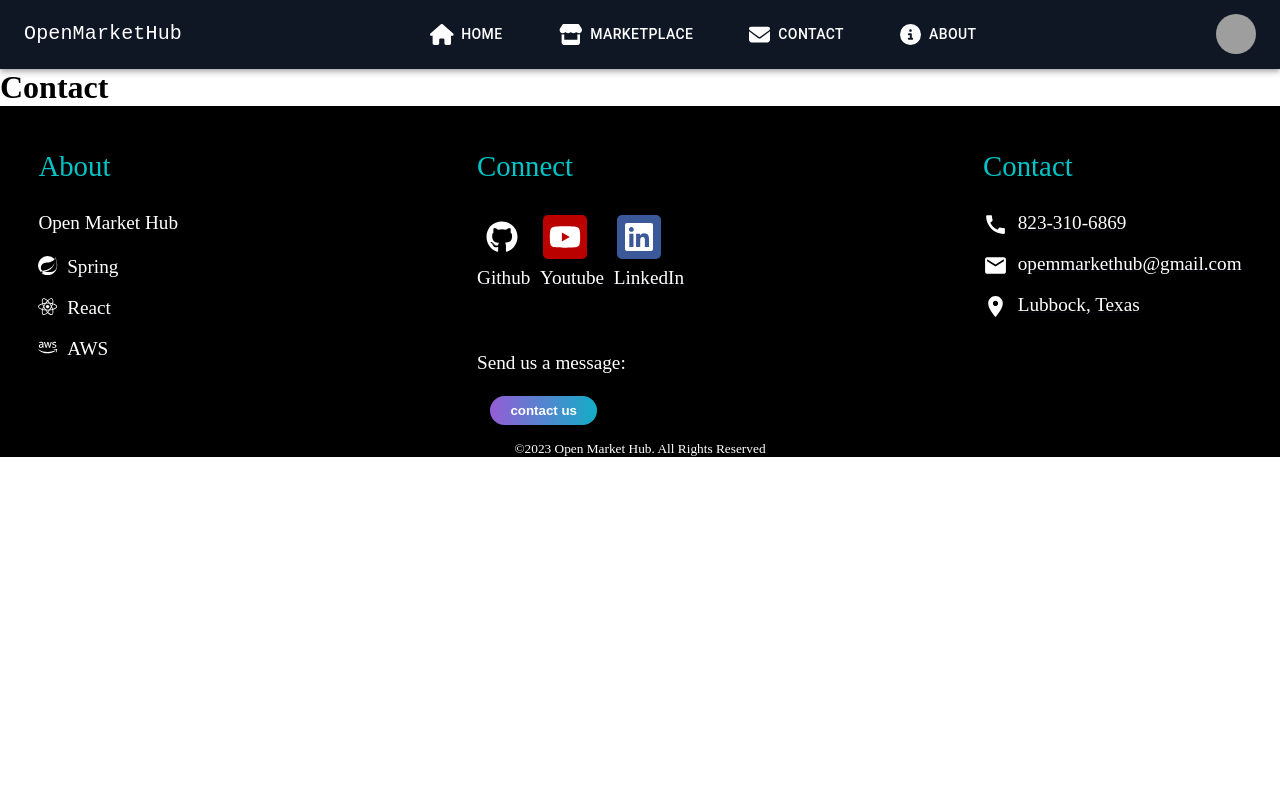
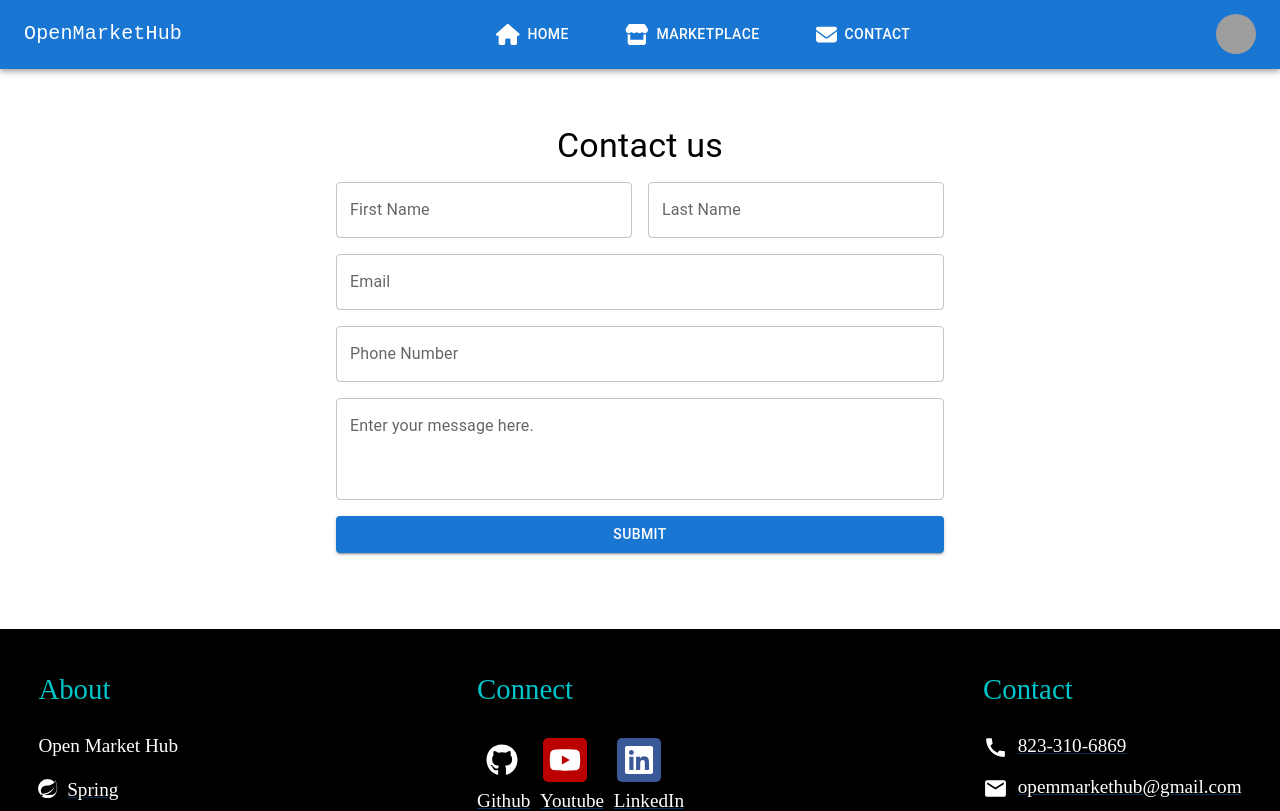
Before and after one commit to sansubed/open-market-hub-frontend, a React (Vite) app: page /contact in a window 1280 px wide. Shown: the top 811 px of the page. Built offline with nearby package versions, Linux system fonts and the light colour scheme; grey boxes are pictures that could not be loaded.

Commit message:
slight refactor, contact form added

```diff
--- a/src/components/FeatureCard/FeatureCard.tsx
+++ b/src/components/FeatureCard/FeatureCard.tsx
@@ -23,8 +23,8 @@ const FeatureCard = ({ feature, description, icon }: FeatureCardInfo) => {
         sx={{
           maxWidth: 345,
           borderRadius: "25px",
-          background: "linear-gradient(315deg, #9921e8 0%, #5f72be 74%)",
-          color: "white",
+          background: "#F2F2F2",
+          color: "black",
           m: 2,
         }}
       >
@@ -35,14 +35,14 @@ const FeatureCard = ({ feature, description, icon }: FeatureCardInfo) => {
             pt: 3,
           }}
         >
-          <FontAwesomeIcon icon={icon} size="5x" color="#FFFFF" />
+          <FontAwesomeIcon icon={icon} size="7x" color="#3d3d3d" />
         </Box>
 
         <CardContent>
-          <Typography gutterBottom variant="h5" component="div" color="#FFF">
+          <Typography gutterBottom variant="h5" component="div" color="#000">
             {feature}
           </Typography>
-          <Typography variant="body2" color="rgba(255,255,255,0.6)">
+          <Typography variant="body2" color="rgba(0, 0, 0, 0.6)">
             {description}
           </Typography>
         </CardContent>
--- a/src/components/Header/Header.tsx
+++ b/src/components/Header/Header.tsx
@@ -20,15 +20,10 @@ import {
   faCircleInfo,
 } from "@fortawesome/free-solid-svg-icons";
 
-const pages = ["Home", "Marketplace", "Contact", "About"];
+const pages = ["Home", "Marketplace", "Contact"];
 const settings = ["Profile", "Account", "Dashboard", "Logout"];
 
-const pagesLogos: IconDefinition[] = [
-  faHouse,
-  faStore,
-  faEnvelope,
-  faCircleInfo,
-];
+const pagesLogos: IconDefinition[] = [faHouse, faStore, faEnvelope];
 const pagesRoutes = ["/home", "/marketplace", "/contact", "/about"];
 
 //header components
--- a/src/components/Hero/Hero.tsx
+++ b/src/components/Hero/Hero.tsx
@@ -1,4 +1,4 @@
-import { Box, Button, Stack, Typography } from "@mui/material";
+import { Box, Button, Stack, Typography, useMediaQuery } from "@mui/material";
 import heroImage from "../../assets/hero.jpg";
 
 const Hero = () => {
@@ -8,8 +8,8 @@ const Hero = () => {
         height: "80vh",
         background: `linear-gradient(rgba(160, 32, 240, 0.2),rgba(160, 32, 240, 0.2)), url(${heroImage})`,
         backgroundRepeat: "no-repeat",
-        backgroundSize: "cover",
-        backgroundPosition: "center",
+        backgroundSize: { xs: "left", lg: "cover" },
+        backgroundPosition: "left",
       }}
       style={{
         clipPath: "polygon(0 0, 100% 0%, 100% 90%, 0% 100%)",
--- /dev/null
+++ b/src/components/ProductCard/ProductCard.tsx
@@ -0,0 +1,46 @@
+import { Box } from "@mui/system";
+import * as React from "react";
+import Card from "@mui/material/Card";
+import CardActions from "@mui/material/CardActions";
+import CardContent from "@mui/material/CardContent";
+import CardMedia from "@mui/material/CardMedia";
+import Button from "@mui/material/Button";
+import Typography from "@mui/material/Typography";
+import { Chip, Divider } from "@mui/material";
+
+const ProductCard = () => {
+  return (
+    <Box>
+      <Card sx={{ maxWidth: 345, borderRadius: 7, background: "#F2F2F2" }}>
+        <CardMedia
+          sx={{ height: 140 }}
+          image="https://images.unsplash.com/photo-1555041469-a586c61ea9bc?ixlib=rb-4.0.3&ixid=MnwxMjA3fDB8MHxwaG90by1wYWdlfHx8fGVufDB8fHx8&auto=format&fit=crop&w=1770&q=80"
+          title="green iguana"
+        />
+        <CardContent sx={{ p: 2 }}>
+          <Typography gutterBottom variant="h5" component="div">
+            Lizard
+          </Typography>
+          <Typography variant="body2" color="text.secondary" py={2}>
+            Lizards are a widespread group of squamate reptiles, with over 6,000
+            species, ranging across all continents except Antarctica
+          </Typography>
+
+          <Typography variant="h5" color="primary">
+            $250
+          </Typography>
+        </CardContent>
+
+        <Divider component="div" role="presentation"></Divider>
+        <CardActions sx={{ p: 2 }}>
+          <Button variant="contained" color="info">
+            Buy now
+          </Button>
+          <Button>Learn More</Button>
+        </CardActions>
+      </Card>
+    </Box>
+  );
+};
+
+export default ProductCard;
--- a/src/components/Testimonial/Testimonial.tsx
+++ b/src/components/Testimonial/Testimonial.tsx
@@ -1,7 +1,11 @@
 import { Box, Typography } from "@mui/material";
 import React from "react";
 import FeatureCard from "../FeatureCard/FeatureCard";
-import { faBeer } from "@fortawesome/free-solid-svg-icons";
+import {
+  faBeer,
+  faDatabase,
+  faLaptopCode,
+} from "@fortawesome/free-solid-svg-icons";
 
 const Testimonial = () => {
   return (
@@ -31,12 +35,12 @@ const Testimonial = () => {
       >
         <FeatureCard
           feature="Better user experience"
-          icon={faBeer}
+          icon={faLaptopCode}
           description="Lizards are a widespread group of squamate reptiles, with over 6,000 species, ranging across all continents except Antarctic"
         />
         <FeatureCard
           feature="Scalability"
-          icon={faBeer}
+          icon={faDatabase}
           description="Lizards are a widespread group of squamate reptiles, with over 6,000 species, ranging across all continents except Antarctic"
         />
       </Box>
--- a/src/components/theme/theme.ts
+++ b/src/components/theme/theme.ts
@@ -1,39 +1,3 @@
 import { createTheme } from "@mui/material/styles";
 
-export const theme = createTheme({
-  palette: {
-    primary: {
-      // light: will be calculated from palette.primary.main,
-      main: "#0f1624",
-      // dark: will be calculated from palette.primary.main,
-      // contrastText: will be calculated to contrast with palette.primary.main
-    },
-    secondary: {
-      light: "#0066ff",
-      main: "#0044ff",
-      // dark: will be calculated from palette.secondary.main,
-      contrastText: "#ffcc00",
-    },
-    // Provide every color token (light, main, dark, and contrastText) when using
-    // custom colors for props in Material UI's components.
-    // Then you will be able to use it like this: `<Button color="custom">`
-    // (For TypeScript, you need to add module augmentation for the `custom` value)
-    // custom: {
-    //   light: "#ffa726",
-    //   main: "#f57c00",
-    //   dark: "#ef6c00",
-    //   contrastText: "rgba(0, 0, 0, 0.87)",
-    // },
-    // white: {
-    //   main: "#FFF",
-    // },
-
-    // Used by `getContrastText()` to maximize the contrast between
-    // the background and the text.
-    contrastThreshold: 3,
-    // Used by the functions below to shift a color's luminance by approximately
-    // two indexes within its tonal palette.
-    // E.g., shift from Red 500 to Red 300 or Red 700.
-    tonalOffset: 0.2,
-  },
-});
+export const theme = createTheme({});
--- a/src/pages/Contact/Contact.tsx
+++ b/src/pages/Contact/Contact.tsx
@@ -1,10 +1,83 @@
+import {
+  Box,
+  Button,
+  FormControl,
+  InputAdornment,
+  InputLabel,
+  OutlinedInput,
+  TextField,
+  Typography,
+} from "@mui/material";
 import React from "react";
+import { FormLabel, Stack } from "react-bootstrap";
 
 const Contact = () => {
   return (
-    <>
-      <h1>Contact</h1>
-    </>
+    <Box
+      sx={{
+        display: "flex",
+        justifyContent: "center",
+        alignContent: "center",
+        height: "60vh",
+        my: 5,
+      }}
+    >
+      <Box
+        sx={{
+          display: "flex",
+          flexDirection: "column",
+          gap: 2,
+          p: 2,
+          minWidth: "400px",
+          width: "50%",
+        }}
+      >
+        <Typography variant="h4" align="center">
+          Contact us
+        </Typography>
+
+        <Box
+          sx={{
+            display: "flex",
+            justifyContent: "space-between",
+            gap: 2,
+          }}
+        >
+          <TextField
+            fullWidth
+            id="firstName"
+            label="First Name"
+            variant="outlined"
+          ></TextField>
+
+          <TextField
+            fullWidth
+            id="lastName"
+            label="Last Name"
+            variant="outlined"
+          ></TextField>
+        </Box>
+
+        <TextField id="email" label="Email" variant="outlined"></TextField>
+
+        <TextField
+          id="phoneNumber"
+          label="Phone Number"
+          variant="outlined"
+        ></TextField>
+
+        <TextField
+          id="message"
+          label="Enter your message here."
+          variant="outlined"
+          fullWidth
+          multiline
+          rows={3}
+        ></TextField>
+
+        <Button variant="contained">Submit</Button>
+      </Box>
+    </Box>
   );
 };
 
--- a/src/pages/Marketplace/Marketplace.tsx
+++ b/src/pages/Marketplace/Marketplace.tsx
@@ -1,10 +1,26 @@
 import React from "react";
+import ProductCard from "../../components/ProductCard/ProductCard";
+import { Box } from "@mui/system";
 
 const Marketplace = () => {
   return (
-    <div>
-      <h1> marketplace</h1>
-    </div>
+    <Box
+      sx={{
+        my: 5,
+        mx: "10%",
+        display: "flex",
+        flexWrap: "wrap",
+        justifyContent: "center",
+        gap: 2,
+      }}
+    >
+      <ProductCard />
+      <ProductCard />
+      <ProductCard />
+      <ProductCard />
+      <ProductCard />
+      <ProductCard />
+    </Box>
   );
 };
 
```
Also changed, not shown: src/components/ProductCard/ProductCard.css (added).
